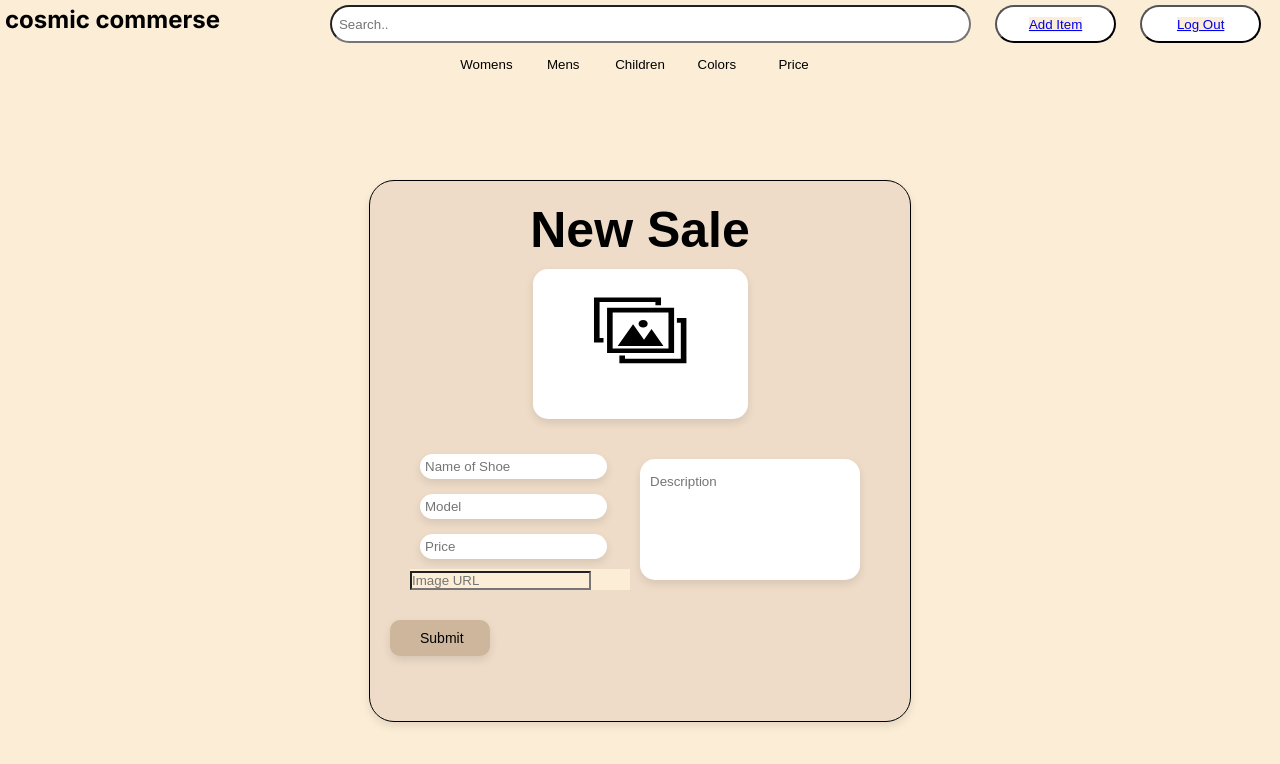
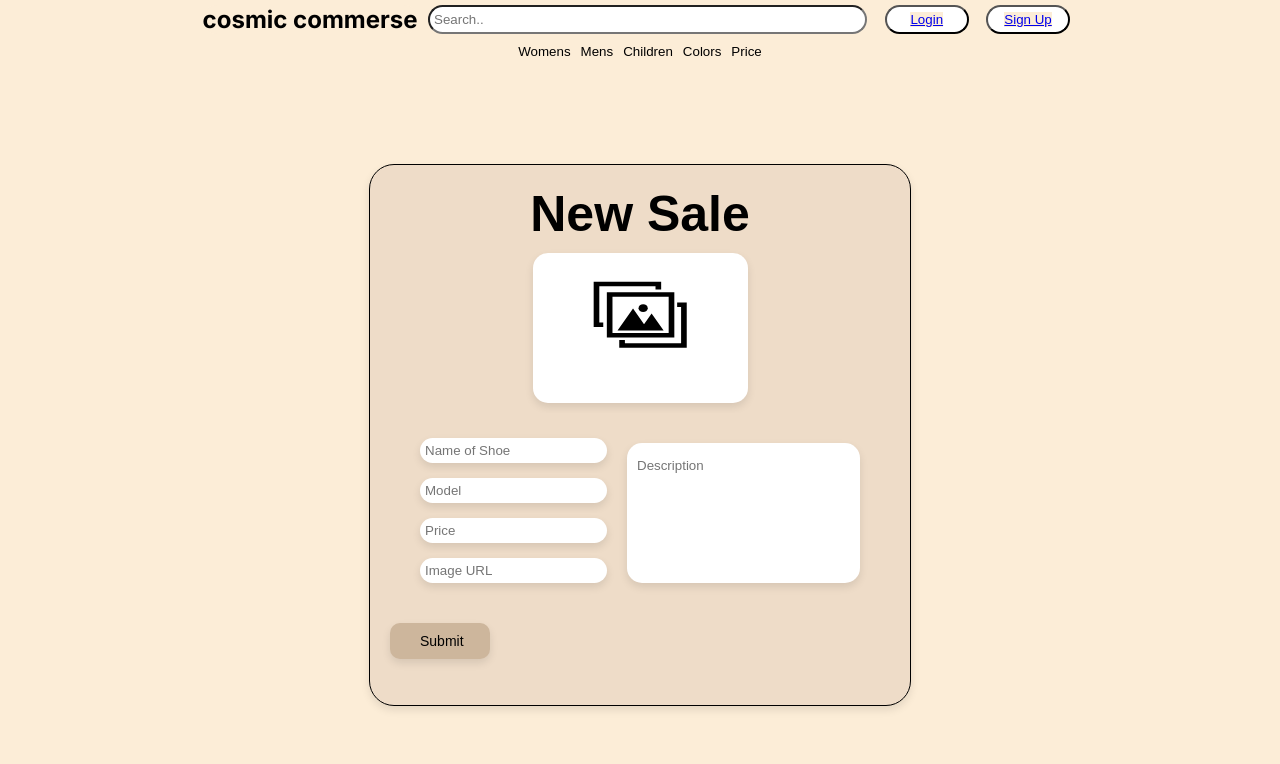
Before and after one commit to GenerelSchwerz/3030-final-project, a Next.js app: page /add-item in a window 1280 px wide. Shown: the top 764 px of the page. Built offline with nearby package versions, Linux system fonts and the light colour scheme; no server answers.

Commit message:
update frontend

```diff
--- a/package.json
+++ b/package.json
@@ -16,5 +16,8 @@
   "devDependencies": {
     "eslint": "^8",
     "eslint-config-next": "14.1.3"
-  }
+  },
+
+  "proxy": "http://localhost:3001"
+
 }
--- a/src/app/components/addPopup/AddPopup.css
+++ b/src/app/components/addPopup/AddPopup.css
@@ -38,7 +38,7 @@
 
 .add-picture img.icon {
   width: 150px;
-  height: 149px;
+  height: 150px;
   display: flex;
   margin: auto;
   background-color: white;
@@ -58,7 +58,8 @@
 
 .nameOfShoe input,
 .model input,
-.price input {
+.price input,
+.src input {
   background-color: white;
   flex: 1;
   border-radius: 15px;
@@ -71,6 +72,7 @@
 .nameOfShoe input,
 .model input,
 .price input,
+.src input,
 .description textarea {
   background-color: white;
   display: flex;
@@ -105,7 +107,6 @@
   background-color: #eedcc8;
   display: flex;
   flex-direction: column;
-  flex: 1;
 }
 
 .submit {
@@ -137,6 +138,7 @@
 
 .nameOfShoe,
 .model,
-.price {
+.price,
+.src {
   background-color:#eedcc8;
 }
--- a/src/app/components/nav/NavBar.css
+++ b/src/app/components/nav/NavBar.css
@@ -1,7 +1,8 @@
 .nav-bar {
-	height: 10%;
+	height: auto;
 	display: flex;
 	flex-direction: column;
+	align-items: center;
 }
 
 .nav-bar_topDiv {
@@ -14,7 +15,7 @@
 	display: flex;
 	flex-direction: row;
 	justify-content: center;
-	height: 40%;
+	width: 40%;
 }
 
 .nav-bar_topDiv input,
@@ -49,7 +50,8 @@
 
 .nav-bar_bottomDiv * {
 	border: none;
-	width: 6%;
+	width: fit-content;
+	padding: 5px;
 }
 
 .nav-bar_bottomDiv *:hover {
--- a/src/app/components/nav/NavBar.js
+++ b/src/app/components/nav/NavBar.js
@@ -1,38 +1,79 @@
-import './NavBar.css'
+import "./NavBar.css";
 import Link from "next/link";
+import { useState, useEffect } from "react";
+
+import { getInfo, logout } from "../utils";
 
 export default function NavBar(props) {
+  const [loggedIn, setLoggedIn] = useState(false);
+
+  useEffect(() => {
+	const controller = new AbortController();
+	getInfo(controller).then((response) => {
+		setLoggedIn(true);
+
+	}).catch((err) => {
+		setLoggedIn(false)
+	});
+
+	return () => controller.abort();
+  }, []);
+
+  const onLogout = () => {
+	const controller = new AbortController();
+	logout(controller).then(() => {
+	  setLoggedIn(false);
+	  window.location.href = "/";
+	}).catch((err) => {
+	  console.error(err);
+	});
+
+	return () => controller.abort();
+  }
+
   return (
-		<nav className='nav-bar'>
-			<div className='nav-bar_topDiv'>
+    <nav className="nav-bar">
+      <div className="nav-bar_topDiv">
         <h1>cosmic commerse</h1>
         <input type="text" placeholder="Search.." />
-				{(() =>
         {
-					switch (props.auth) {
-						case true: return (
-							<div className='nav-bar_buttonGroup'>
-								<button type="button" className='nav-bar_home'><Link href="/add-item">Add Item</Link></button>
-								<button type="button" className='nav-bar_support'><Link href="/">Log Out</Link></button>
+          loggedIn ? (
+            <div className="nav-bar_buttonGroup">
+              <button type="button" className="nav-bar_home">
+                <Link href="/add-item">Add Item</Link>
+              </button>
+              <button type="button" className="nav-bar_support" onClick={onLogout}>
+                <p>Log Out</p>
+              </button>
             </div>
-						);
-						case false: return (
-							<div className='nav-bar_buttonGroup'>
-								<button type="button" className='nav-bar_login'><Link href="/auth">Login</Link></button>
-								<button type="button" className='nav-bar_signup'><Link href="/auth">Sign Up</Link></button>
+          ) : (
+            <div className="nav-bar_buttonGroup">
+              <button type="button" className="nav-bar_login">
+                <Link href="/login">Login</Link>
+              </button>
+              <button type="button" className="nav-bar_signup">
+                <Link href="/register">Sign Up</Link>
+              </button>
             </div>
-						);
-						default: return "Undefined";
+          )
         }
-				})()}
-
       </div>
-			<div className='nav-bar_bottomDiv'>
-				<button type="button" className='nav-bar_womens'>Womens</button>
-				<button type="button" className='nav-bar_mens'>Mens</button>
-				<button type="button" className='nav-bar_childrens'>Children</button>
-				<button type="button" className='nav-bar_colors'>Colors</button>
-				<button type="button" className='nav-bar_price'>Price</button>
+      <div className="nav-bar_bottomDiv">
+        <button type="button" className="nav-bar_womens">
+          Womens
+        </button>
+        <button type="button" className="nav-bar_mens">
+          Mens
+        </button>
+        <button type="button" className="nav-bar_childrens">
+          Children
+        </button>
+        <button type="button" className="nav-bar_colors">
+          Colors
+        </button>
+        <button type="button" className="nav-bar_price">
+          Price
+        </button>
       </div>
     </nav>
   );
--- a/src/app/components/utils/api.js
+++ b/src/app/components/utils/api.js
@@ -9,55 +9,23 @@ function debug(...args) {
   }
 }
 
-const testDB = [
-  {
-    name: "SB Chron 2 Canvas",
-    src: "/sb-chron-2-canvas.png",
-    price: 65
-  },
-  {
-    name: "SB Chron 2 Skate",
-    src: "/chron-2-skate.png",
-    price: 75
-  },
-  {
-    name: "SB Force 58",
-    src: "/sb-force-58.png",
-    price: 80
-  },
-  {
-    name: "SB Vertebrae",
-    src: "/vertebrae.png",
-    price: 85
-  },
-  {
-    name: "SB Zoom Janoski",
-    src: "/zoom-janoski.png",
-    price: 95
-  },
-
-  {
-    name: "SB Pogo Skate",
-    src: "/sb-pogo-skate.png",
-    price: 90
-  }
-]
-
 const fetchData = async (uri, controller, opts = {}) => {
   try {
     const opts1 = {
-      credentials: DEBUG ? "same-origin" : "include",
+      credentials: DEBUG ? "include" : "include",
       ...opts,
-    }
+    };
 
     if (controller) {
       opts1.signal = controller.signal;
     }
 
-    console.log("fetching", `${API_BASE_URL}/${uri}`, opts1);
+    debug("fetching", `${API_BASE_URL}/${uri}`, opts1);
     const res = await fetch(`${API_BASE_URL}/${uri}`, opts1);
 
     if (!res.ok) {
+      console.error(res);
+      console.error(await res.text());
       throw new Error("Failed to fetch items");
     }
 
@@ -70,8 +38,7 @@ const fetchData = async (uri, controller, opts = {}) => {
     }
     throw error;
   }
-}
-
+};
 
 const clearMatchingLocalStorage = (subKey, exclude) => {
   const keys = Object.keys(localStorage);
@@ -80,9 +47,7 @@ const clearMatchingLocalStorage = (subKey, exclude) => {
       localStorage.removeItem(key);
     }
   }
-}
-
-
+};
 
 /**
  * Technically feature incomplete as prefetch lookup to check if db changed is necessary for reliably fresh data.
@@ -116,7 +81,6 @@ const fetchPersistentData = async (key, uri, controller, opts = {}) => {
     }
     throw error;
   }
-
 };
 
 /**
@@ -126,7 +90,6 @@ const fetchPersistentData = async (key, uri, controller, opts = {}) => {
  * @returns
  */
 export const fetchFeaturedListings = async (controller, opts = {}) => {
-
   let uri = "listings/featured";
   if (opts.limit != null && opts.after != null) {
     uri += `?limit=${opts.limit}&after=${opts.after}`;
@@ -136,7 +99,7 @@ export const fetchFeaturedListings = async (controller, opts = {}) => {
     uri += `?after=${opts.after}`;
   }
 
-  const key = `featuredListings:${uri}`
+  const key = `featuredListings:${uri}`;
   clearMatchingLocalStorage("featuredListings", key);
   return fetchPersistentData(key, uri, controller);
 };
@@ -181,14 +144,12 @@ export const fetchUserListings = async (userid, controller, opts = {}) => {
   return fetchPersistentData(`userListings:${userid}:${queryParams.toString()}`, uri, controller);
 };
 
-
 export const getUser = async (username, controller) => {
   // TODO: prefetch to check if user was updated, if so then fetch full user data
 
   // then perform full lookup.
   return fetchData(`user/${username}`, controller);
-}
-
+};
 
 /**
  *
@@ -204,8 +165,40 @@ export const createListing = async (data, controller, opts = {}) => {
       "Content-Type": "application/json",
     },
     body: JSON.stringify(data),
-    ...opts
+    ...opts,
   });
 
   return response; // already in json
 };
+
+export const login = async (username, password, controller) => {
+  const response = await fetchData("login", controller, {
+    method: "POST",
+    headers: {
+      "Content-Type": "application/json",
+    },
+    body: JSON.stringify({ username, password }),
+  });
+
+  return response;
+};
+
+export const register = async (username, email, password, controller) => {
+  const response = await fetchData("register", controller, {
+    method: "POST",
+    headers: {
+      "Content-Type": "application/json",
+    },
+    body: JSON.stringify({ username, email, password }),
+  });
+
+  return response;
+}
+
+export const logout = async (controller) => {
+  return fetchData("logout", controller);
+};
+
+export const getInfo = async (controller) => {
+  return fetchData("/@me", controller);
+}
```
Also changed, not shown: src/app/auth/page.js (deleted, +0 -34 lines), src/app/login/page.js (added, +52 -0 lines), src/app/register/page.js (added, +55 -0 lines), src/app/components/popupBase/popupBase.css (added), src/app/components/popupBase/popupBase.js (added). Lines whose indentation alone changed are shown as unchanged.
